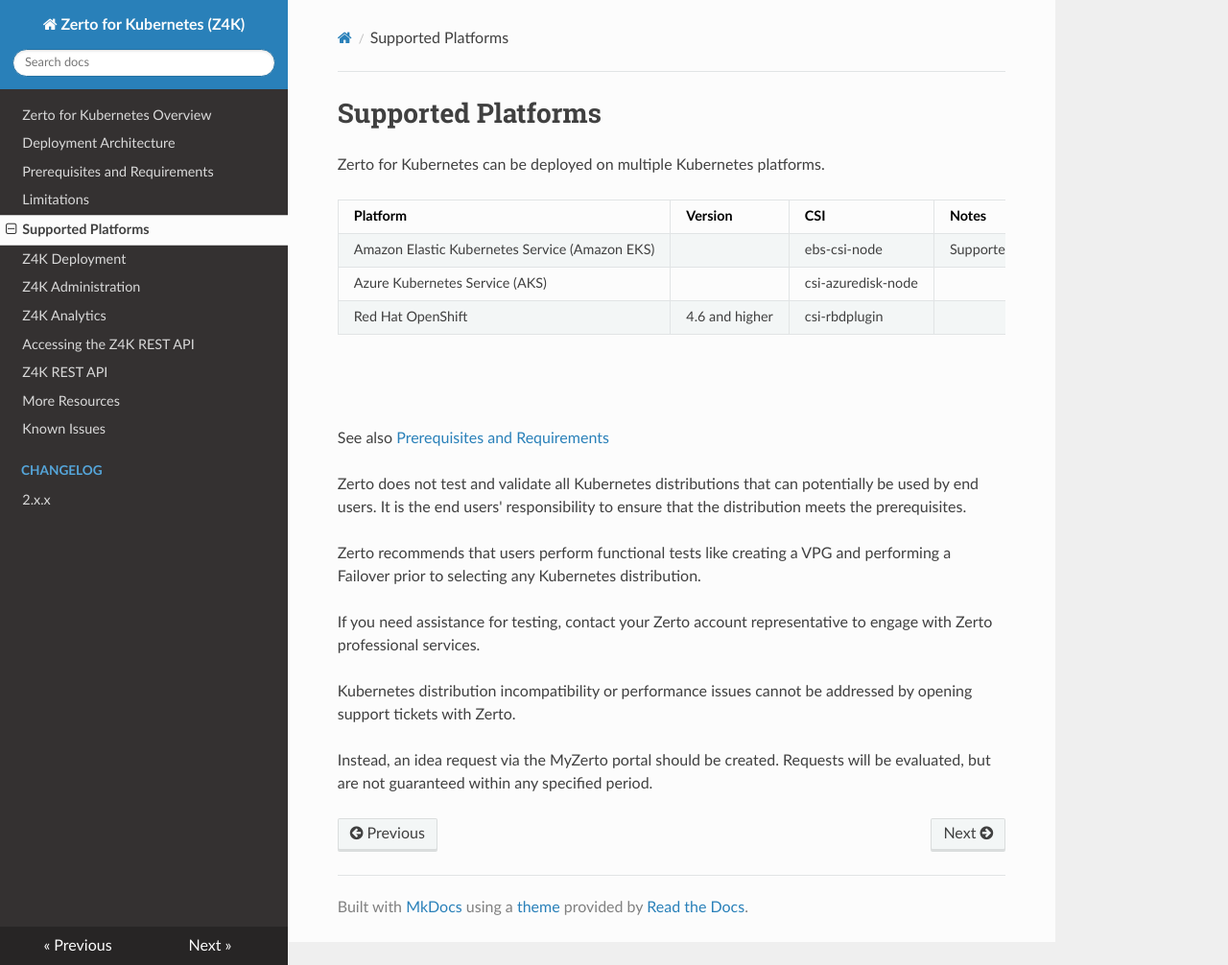
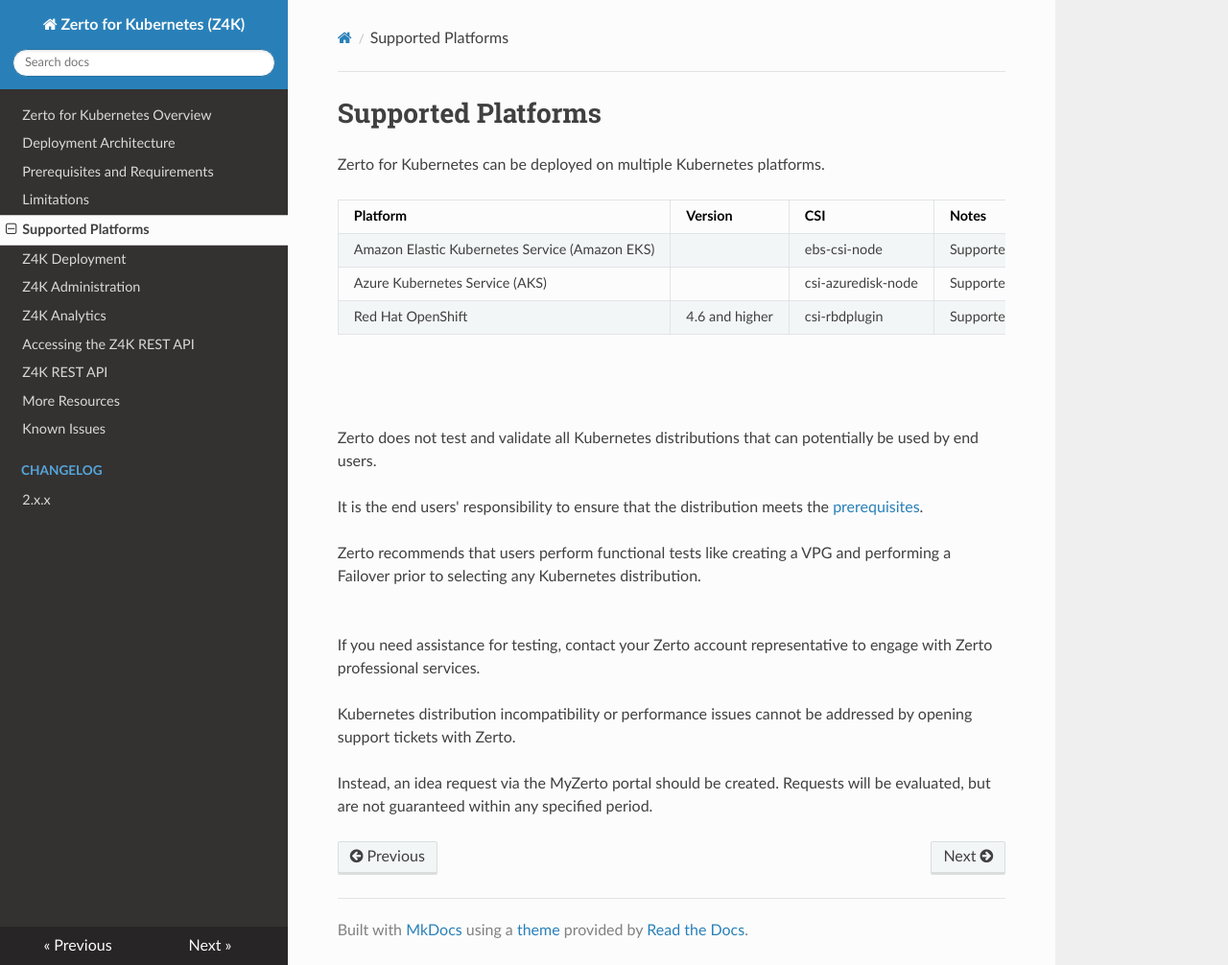
Before and after one commit to ZertoPublic/Z4K, an MkDocs documentation site: the page built from docs/SupportedPlatforms.md, in a window 1280 px wide and 1006 px high. Shown: the whole window at 96% size. Built offline with MkDocs 1.6.1, drawn with Linux system fonts in a browser that asks for light colours.

Commit message:
Update SupportedPlatforms.md

```diff
--- a/docs/SupportedPlatforms.md
+++ b/docs/SupportedPlatforms.md
@@ -5,19 +5,20 @@
 
 | Platform                             | Version  |  CSI| Notes |
 | ------------------------------------ |--|--- |--- |
-| Amazon Elastic Kubernetes Service (Amazon EKS)|  | ebs-csi-node | Supported up to version 1.22  |
-| Azure Kubernetes Service (AKS)|   |  csi-azuredisk-node   |  |
-| Red Hat OpenShift | 4.6 and higher  |csi-rbdplugin  |  ||
+| Amazon Elastic Kubernetes Service (Amazon EKS)|  | ebs-csi-node | Supported in version 1.22  |
+| Azure Kubernetes Service (AKS)|   |  csi-azuredisk-node   | Supported in version 1.22  |
+| Red Hat OpenShift | 4.6 and higher  |csi-rbdplugin  | Supported in version 1.22  ||
 
 <br/>
 <br/>
 
-See also [Prerequisites and Requirements](https://help.zerto.com/bundle/Z4K-User-Documentation/page/PrerequisitesAndRequirements.html)
+Zerto does not test and validate all Kubernetes distributions that can potentially be used by end users.
 
-Zerto does not test and validate all Kubernetes distributions that can potentially be used by end users. It is the end users' responsibility to ensure that the distribution meets the prerequisites.
+It is the end users' responsibility to ensure that the distribution meets the [prerequisites](https://help.zerto.com/bundle/Z4K-User-Documentation/page/PrerequisitesAndRequirements.html).
 
 Zerto recommends that users perform functional tests like creating a VPG and performing a Failover prior to selecting any Kubernetes distribution.
-
+<br/>
+<br/>
 If you need assistance for testing, contact your Zerto account representative to engage with Zerto professional services.
 
 Kubernetes distribution incompatibility or performance issues cannot be addressed by opening support tickets with Zerto.
```
